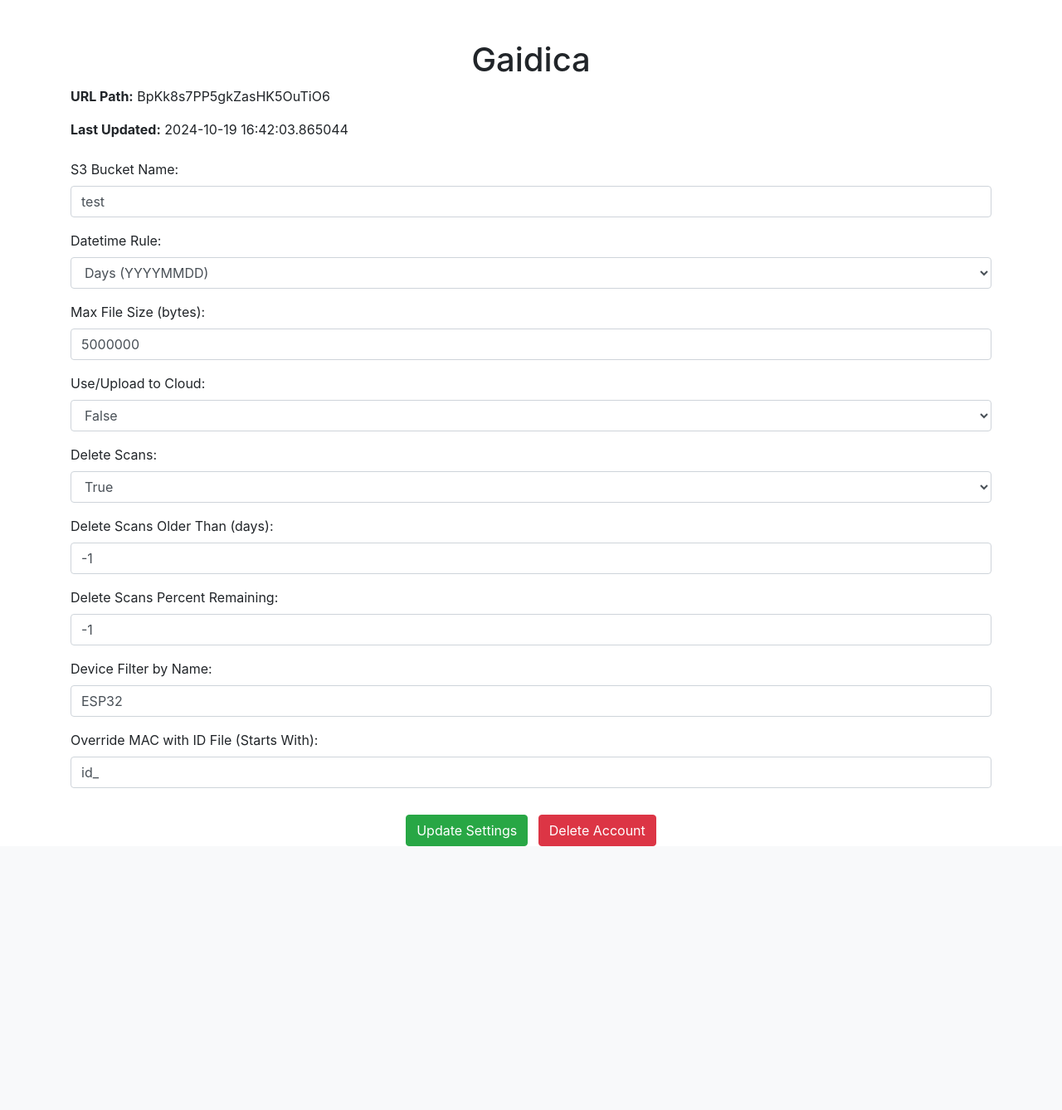
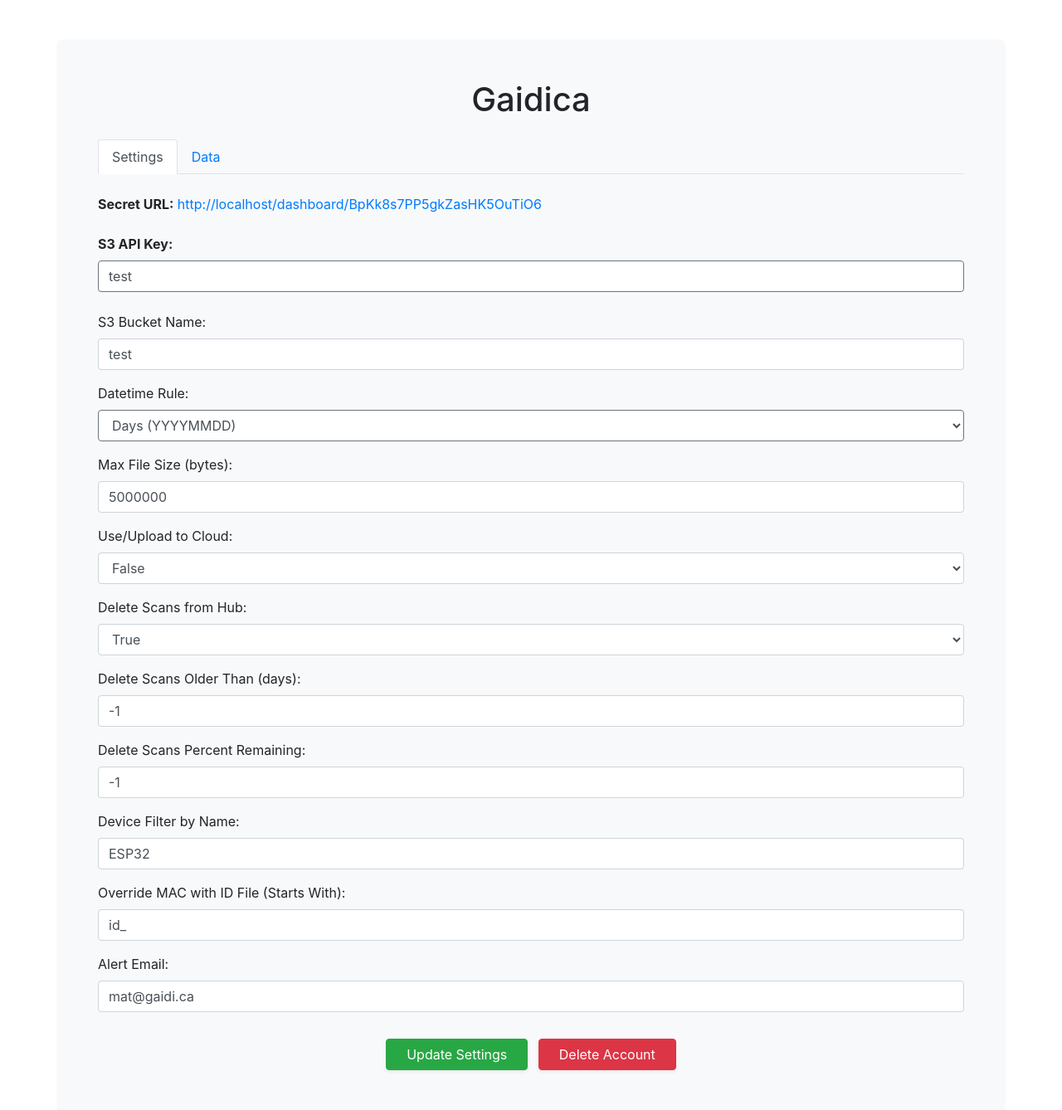
Before and after one commit to Neurotech-Hub/HubLink-Server, a Flask app: a page that uses templates/dashboard.html in a window 1280 px wide. Shown: the part 56-1394 px from the top of the page at 83% size. Before the commit the page ends 1076 px from the top, so only its background shows below. Run offline with Flask 3, Linux system fonts and the light colour scheme; some libraries are stand-ins or nearby versions.

Commit message:
Everything works (account create/delete), working on getting S3 data to dashboard

```diff
--- a/app.py
+++ b/app.py
@@ -1,7 +1,12 @@
-from flask import Flask
-from models import db, Account, Setting  # Make sure to import both models
-import routes
+from flask import Flask, redirect, render_template, jsonify, request, url_for
+from models import db, Account, Setting
 import os
+import logging
+import random
+import string
+
+# Configure logging
+logging.basicConfig(level=logging.DEBUG)
 
 # Create Flask app with instance folder configuration
 app = Flask(__name__, instance_relative_config=True)
@@ -17,12 +22,133 @@ app.config['SQLALCHEMY_TRACK_MODIFICATIONS'] = False
 # Initialize the database
 db.init_app(app)
 
-# Define the routes
-app.add_url_rule('/', 'index', routes.index)
-app.add_url_rule('/submit', 'submit', routes.submit, methods=['POST'])
-app.add_url_rule('/dashboard/<account_url>', 'account_dashboard', routes.account_dashboard)
-app.add_url_rule('/update/<int:account_id>', 'update_settings', routes.update_settings, methods=['POST'])
-app.add_url_rule('/delete/<int:account_id>', 'delete_account', routes.delete_account, methods=['POST'])
+# Function to generate random URL strings
+def generate_random_string(length=24):
+    characters = string.ascii_letters + string.digits
+    return ''.join(random.choices(characters, k=length))
+
+# Function to create default settings for a new account
+def create_default_settings(account_id):
+    try:
+        new_setting = Setting(
+            s3_api_key='',
+            account_id=account_id,
+            bucket_name='',
+            dt_rule='days',
+            max_file_size=5000000,
+            use_cloud=False,
+            delete_scans=True,
+            delete_scans_days_old=-1,
+            delete_scans_percent_remaining=-1,
+            device_name_includes='ESP32',
+            id_file_starts_with='id_',
+            alert_email=''
+        )
+        db.session.add(new_setting)
+        db.session.commit()
+        logging.debug(f"Default settings created for account ID {account_id}")
+    except Exception as e:
+        logging.error(f"There was an issue creating default settings for account ID {account_id}: {e}")
+        db.session.rollback()
+
+# Route to display the form and list all accounts
+@app.route('/')
+def index():
+    try:
+        logging.debug("Accessing the index route.")
+        all_accounts = Account.query.all()
+        logging.debug(f"Accounts retrieved: {all_accounts}")
+        return render_template('index.html', accounts=all_accounts)
+    except Exception as e:
+        logging.error(f"Error loading index: {e}")
+        return "There was an issue loading the homepage.", 500
+
+# Route to submit a new account
+@app.route('/submit', methods=['POST'])
+def submit():
+    user_name = request.form['name']
+    unique_path = generate_random_string()
+
+    new_account = Account(name=user_name, url=unique_path)
+
+    try:
+        db.session.add(new_account)
+        db.session.flush()  # Flush to get the new account ID without committing
+
+        # Create default settings for the new account
+        create_default_settings(new_account.id)
+
+        # Commit the changes for both the account and settings
+        db.session.commit()
+
+        logging.debug(f"New account created: {new_account} with URL: {new_account.url}")
+        return redirect(url_for('account_dashboard', account_url=new_account.url))
+    except Exception as e:
+        db.session.rollback()  # Roll back the transaction on error
+        logging.error(f"There was an issue adding your account: {e}")
+        return "There was an issue adding your account."
+
+# Route to view the account dashboard by its unique URL
+@app.route('/dashboard/<account_url>', methods=['GET'])
+def account_dashboard(account_url):
+    try:
+        if account_url.endswith('.json'):
+            account_url = account_url.replace('.json', '')
+            account = Account.query.filter_by(url=account_url).first_or_404()
+            setting = Setting.query.filter_by(account_id=account.id).first()
+            if setting:
+                return jsonify(setting.to_dict())
+            else:
+                return jsonify({'error': 'Settings not found'}), 404
+        else:
+            account = Account.query.filter_by(url=account_url).first_or_404()
+            settings = Setting.query.filter_by(account_id=account.id).first_or_404()
+            return render_template('dashboard.html', account=account, settings=settings)
+    except Exception as e:
+        logging.error(f"Error loading dashboard for {account_url}: {e}")
+        return "There was an issue loading the dashboard.", 500
+
+# Route to update settings for an account
+@app.route('/update/<int:account_id>', methods=['POST'])
+def update_settings(account_id):
+    settings = Setting.query.filter_by(account_id=account_id).first_or_404()
+    try:
+        settings.s3_api_key = request.form['s3_api_key']
+        settings.bucket_name = request.form['bucket_name']
+        settings.dt_rule = request.form['dt_rule']
+        settings.max_file_size = int(request.form['max_file_size'])
+        settings.use_cloud = request.form['use_cloud'] == 'true'
+        settings.delete_scans = request.form['delete_scans'] == 'true'
+        settings.delete_scans_days_old = int(request.form['delete_scans_days_old']) if request.form['delete_scans_days_old'] else None
+        settings.delete_scans_percent_remaining = int(request.form['delete_scans_percent_remaining']) if request.form['delete_scans_percent_remaining'] else None
+        settings.device_name_includes = request.form['device_name_includes']
+        settings.id_file_starts_with = request.form['id_file_starts_with']
+        settings.alert_email = request.form['alert_email']
+
+        db.session.commit()
+        logging.debug(f"Settings updated for account ID {account_id}")
+        return redirect(url_for('account_dashboard', account_url=Account.query.get_or_404(account_id).url))
+    except Exception as e:
+        db.session.rollback()
+        logging.error(f"There was an issue updating the settings: {e}")
+        return "There was an issue updating the settings."
+
+# Route to delete an account
+@app.route('/delete/<int:account_id>', methods=['POST'])
+def delete_account(account_id):
+    account_to_delete = Account.query.get_or_404(account_id)
+    settings_to_delete = Setting.query.filter_by(account_id=account_id).first()
+    try:
+        if settings_to_delete:
+            db.session.delete(settings_to_delete)
+        db.session.delete(account_to_delete)
+        db.session.commit()
+        logging.debug(f"Account and settings deleted for account ID {account_id}")
+        return redirect(url_for('index'))
+    except Exception as e:
+        db.session.rollback()
+        logging.error(f"There was an issue deleting the account: {e}")
+        return "There was an issue deleting the account."
 
 # Create tables explicitly before running the app
 with app.app_context():
@@ -32,5 +158,11 @@ with app.app_context():
     except Exception as e:
         print(f"Error creating tables: {e}")
 
+# Define error handler
+@app.errorhandler(404)
+def page_not_found(e):
+    logging.error(f"404 error: {e}")
+    return render_template('404.html'), 404
+
 if __name__ == '__main__':
     app.run(debug=True)
--- a/routes.py
+++ /dev/null
@@ -1,83 +0,0 @@
-import string
-import random
-from flask import render_template, request, redirect, url_for
-from models import db, Account, Setting
-
-# Function to generate random URL strings
-def generate_random_string(length=16):
-    characters = string.ascii_letters + string.digits
-    return ''.join(random.choices(characters, k=length))
-
-# Route to display the form and list all accounts
-def index():
-    all_accounts = Account.query.all()
-    return render_template('index.html', accounts=all_accounts)
-
-# Route to submit a new account
-def submit():
-    user_name = request.form['name']
-    unique_path = generate_random_string()
-
-    new_account = Account(name=user_name, url=unique_path)
-
-    try:
-        db.session.add(new_account)
-        db.session.commit()
-
-        # Create default settings for the new account
-        new_setting = Setting(
-            account_id=new_account.id,
-            bucket_name='neurotechhub-000',
-            dt_rule='days',
-            max_file_size=5000000,
-            use_cloud=False,
-            delete_scans=True,
-            delete_scans_days_old=-1,
-            delete_scans_percent_remaining=-1,
-            device_name_includes='ESP32',
-            id_file_starts_with='id_'
-        )
-        db.session.add(new_setting)
-        db.session.commit()
-
-        return redirect(url_for('index'))
-    except Exception as e:
-        return f"There was an issue adding your account: {str(e)}"
-
-# Route to view the account dashboard by its unique URL
-def account_dashboard(account_url):
-    account = Account.query.filter_by(url=account_url).first_or_404()
-    settings = Setting.query.filter_by(account_id=account.id).first()
-    return render_template('dashboard.html', account=account, settings=settings)
-
-# Route to update settings for an account
-def update_settings(account_id):
-    settings = Setting.query.filter_by(account_id=account_id).first_or_404()
-    try:
-        settings.bucket_name = request.form['bucket_name']
-        settings.dt_rule = request.form['dt_rule']
-        settings.max_file_size = int(request.form['max_file_size'])
-        settings.use_cloud = request.form['use_cloud'] == 'true'
-        settings.delete_scans = request.form['delete_scans'] == 'true'
-        settings.delete_scans_days_old = int(request.form['delete_scans_days_old']) if request.form['delete_scans_days_old'] else None
-        settings.delete_scans_percent_remaining = int(request.form['delete_scans_percent_remaining']) if request.form['delete_scans_percent_remaining'] else None
-        settings.device_name_includes = request.form['device_name_includes']
-        settings.id_file_starts_with = request.form['id_file_starts_with']
-
-        db.session.commit()
-        return redirect(url_for('account_dashboard', account_url=Account.query.get_or_404(account_id).url))
-    except Exception as e:
-        return f"There was an issue updating the settings: {str(e)}"
-
-# Route to delete an account
-def delete_account(account_id):
-    account_to_delete = Account.query.get_or_404(account_id)
-    settings_to_delete = Setting.query.filter_by(account_id=account_id).first()
-    try:
-        if settings_to_delete:
-            db.session.delete(settings_to_delete)
-        db.session.delete(account_to_delete)
-        db.session.commit()
-        return redirect(url_for('index'))
-    except Exception as e:
-        return f"There was an issue deleting the account: {str(e)}"
--- a/templates/dashboard.html
+++ b/templates/dashboard.html
@@ -1,28 +1,56 @@
 {% extends 'base.html' %}
 
 {% block content %}
-<div class="container mt-5">
-    <h1 class="text-center">{{ account.name }}</h1>
-    <p><strong>URL Path:</strong> {{ account.url }}</p>
-    <p><strong>Last Updated:</strong> {{ account.updated_at }}</p>
+<div class="container mt-5 p-5 bg-light rounded shadow-sm">
+    <h1 class="text-center mb-4">{{ account.name }}</h1>
+
+    <ul class="nav nav-tabs" id="accountTabs" role="tablist">
+        <li class="nav-item">
+            <a class="nav-link {% if not request.args.get('tab') or request.args.get('tab') != 'data' %}active{% endif %}"
+                id="settings-tab" data-toggle="tab" href="#settings" role="tab" aria-controls="settings"
+                aria-selected="true">Settings</a>
+        </li>
+        <li class="nav-item">
+            <a class="nav-link {% if request.args.get('tab') == 'data' %}active{% endif %}" id="data-tab"
+                data-toggle="tab" href="#data" role="tab" aria-controls="data" aria-selected="false">Data</a>
+        </li>
+    </ul>
+
+    <div class="tab-content mt-4" id="accountTabContent">
+        <div class="tab-pane fade {% if not request.args.get('tab') or request.args.get('tab') != 'data' %}show active{% endif %}"
+            id="settings" role="tabpanel" aria-labelledby="settings-tab">
+            <p><strong>Secret URL:</strong> <a
+                    href="{{ url_for('account_dashboard', account_url=account.url, _external=True) }}">{{
+                    url_for('account_dashboard', account_url=account.url, _external=True) }}</a></p>
 
             <form action="/update/{{ account.id }}" method="POST" class="mt-4">
+                <div class="form-group mb-4">
+                    <label for="s3_api_key" class="font-weight-bold">S3 API Key:</label>
+                    <input type="text" id="s3_api_key" name="s3_api_key" class="form-control border border-secondary"
+                        value="{{ settings.s3_api_key }}">
+                </div>
+
                 <div class="form-group">
                     <label for="bucket_name">S3 Bucket Name:</label>
                     <input type="text" id="bucket_name" name="bucket_name" class="form-control"
-                value="{{ settings.bucket_name }}" required>
+                        value="{{ settings.bucket_name }}">
                 </div>
 
                 <div class="form-group">
                     <label for="dt_rule">Datetime Rule:</label>
-            <select id="dt_rule" name="dt_rule" class="form-control">
-                <option value="seconds" {% if settings.dt_rule=='seconds' %}selected{% endif %}>Seconds (YYYYMMDDHHMMSS)
+                    <select id="dt_rule" name="dt_rule" class="form-control border border-secondary">
+                        <option value="seconds" {% if settings.dt_rule=='seconds' %}selected{% endif %}>Seconds
+                            (YYYYMMDDHHMMSS)</option>
+                        <option value="hours" {% if settings.dt_rule=='hours' %}selected{% endif %}>Hours (YYYYMMDDHH)
                         </option>
-                <option value="hours" {% if settings.dt_rule=='hours' %}selected{% endif %}>Hours (YYYYMMDDHH)</option>
-                <option value="days" {% if settings.dt_rule=='days' %}selected{% endif %}>Days (YYYYMMDD)</option>
-                <option value="weeks" {% if settings.dt_rule=='weeks' %}selected{% endif %}>Weeks (YYYYWW)</option>
-                <option value="months" {% if settings.dt_rule=='months' %}selected{% endif %}>Months (YYYYMM)</option>
-                <option value="years" {% if settings.dt_rule=='years' %}selected{% endif %}>Years (YYYY)</option>
+                        <option value="days" {% if settings.dt_rule=='days' %}selected{% endif %}>Days (YYYYMMDD)
+                        </option>
+                        <option value="weeks" {% if settings.dt_rule=='weeks' %}selected{% endif %}>Weeks (YYYYWW)
+                        </option>
+                        <option value="months" {% if settings.dt_rule=='months' %}selected{% endif %}>Months (YYYYMM)
+                        </option>
+                        <option value="years" {% if settings.dt_rule=='years' %}selected{% endif %}>Years (YYYY)
+                        </option>
                         <option value="never" {% if settings.dt_rule=='never' %}selected{% endif %}>Never</option>
                     </select>
                 </div>
@@ -42,7 +70,7 @@
                 </div>
 
                 <div class="form-group">
-            <label for="delete_scans">Delete Scans:</label>
+                    <label for="delete_scans">Delete Scans from Hub:</label>
                     <select id="delete_scans" name="delete_scans" class="form-control">
                         <option value="true" {% if settings.delete_scans %}selected{% endif %}>True</option>
                         <option value="false" {% if not settings.delete_scans %}selected{% endif %}>False</option>
@@ -73,13 +101,38 @@
                         value="{{ settings.id_file_starts_with }}">
                 </div>
 
+                <div class="form-group">
+                    <label for="alert_email">Alert Email:</label>
+                    <input type="email" id="alert_email" name="alert_email" class="form-control"
+                        value="{{ settings.alert_email }}">
+                </div>
+
                 <div class="text-center">
-            <button type="submit" class="btn btn-success mt-3 mr-2">Update Settings</button>
+            </form>
+            <button type="submit" class="btn btn-success mt-3 mr-2 shadow-sm px-4">Update Settings</button>
             <form action="/delete/{{ account.id }}" method="POST" class="d-inline"
                 onsubmit="return confirm('Are you sure you want to delete this account?');">
-                <button type="submit" class="btn btn-danger mt-3">Delete Account</button>
+                <button type="submit" class="btn btn-danger mt-3 shadow-sm px-4">Delete Account</button>
             </form>
         </div>
-    </form>
+    </div>
+
+    <div class="tab-pane fade {% if request.args.get('tab') == 'data' %}show active{% endif %}" id="data"
+        role="tabpanel" aria-labelledby="data-tab">
+        <h3>Recent Data</h3>
+        {% if recent_files %}
+        <ul class="list-group">
+            {% for file in recent_files %}
+            <li class="list-group-item d-flex justify-content-between align-items-center">
+                <a href="{{ file.url }}" download>{{ file.name }}</a>
+                <span class="badge badge-primary badge-pill">{{ file.size }} bytes</span>
+            </li>
+            {% endfor %}
+        </ul>
+        {% else %}
+        <p>No recent data available.</p>
+        {% endif %}
+    </div>
+</div>
 </div>
 {% endblock %}
```
Also changed, not shown: models.py (+23 -2 lines), style.css (added, +58 -0 lines), templates/404.html (added, +11 -0 lines), templates/index.html (+5 -5 lines), instance/accounts.db. Lines whose indentation alone changed are shown as unchanged.
